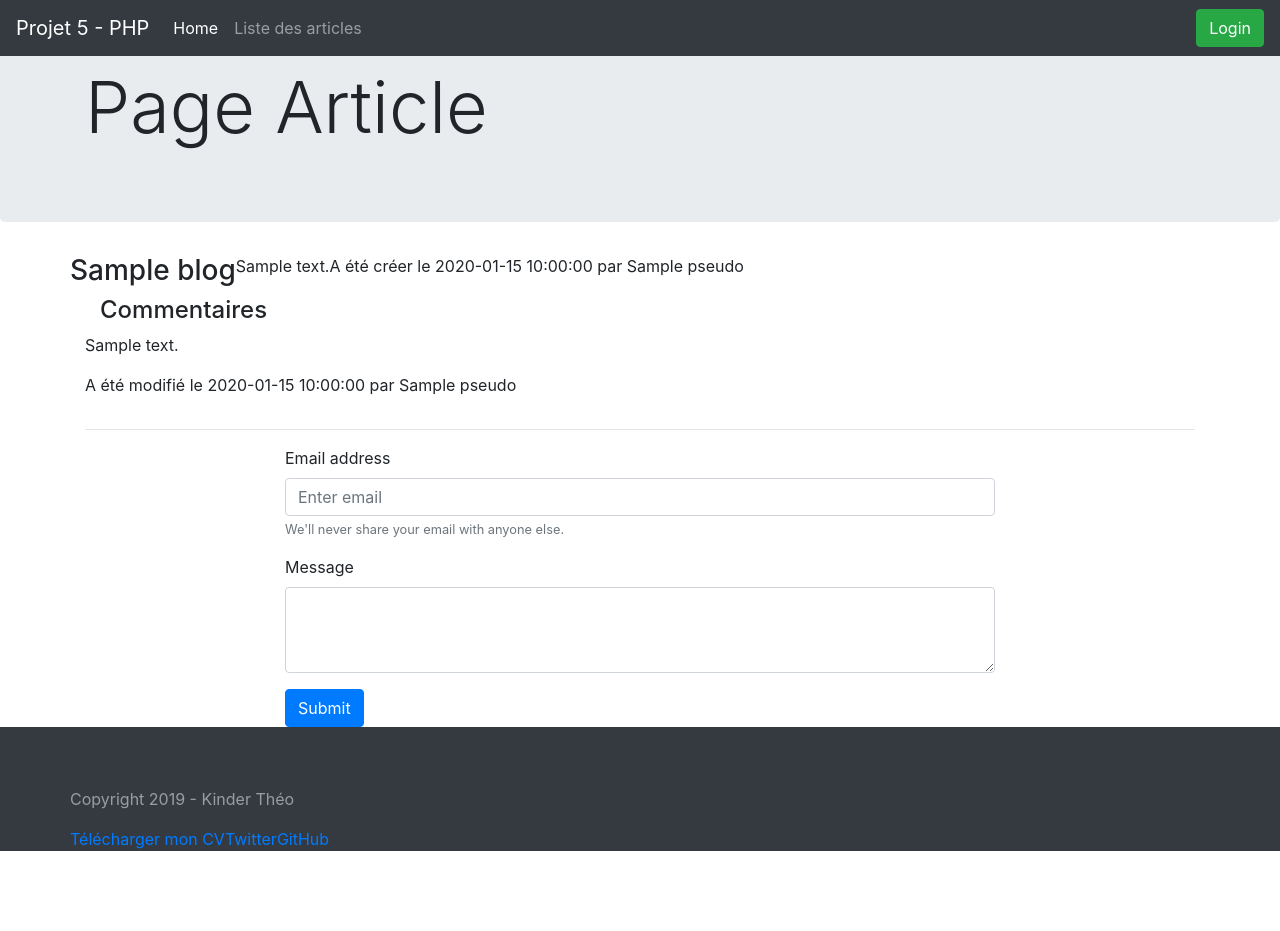
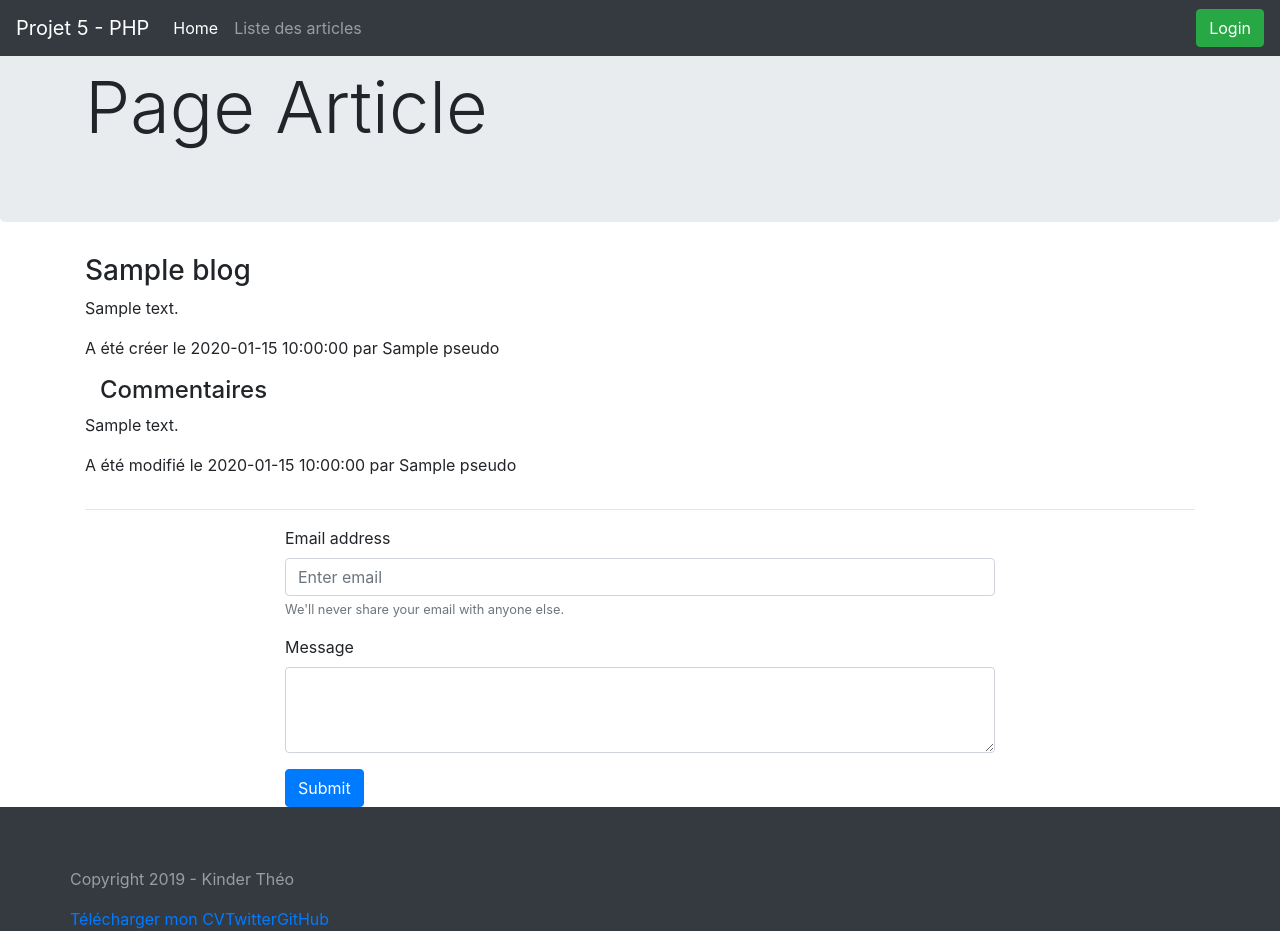
Before and after one commit to temimi94/Blog, a PHP site: template src/View/blog.twig in a window 1280 px wide. Before the commit the page ends 851 px from the top, so only its background shows below. Run offline with PHP 8.4, Linux system fonts and the light colour scheme; the template is opened without the code that fills it: most values are stand-ins (such as "Sample title", 1, 10 or a date in 2020); some libraries are stand-ins or nearby versions.

Commit message:
Update blog.twig

```diff
--- a/src/View/blog.twig
+++ b/src/View/blog.twig
@@ -3,19 +3,20 @@
 
 {% block content %}
 
-    <div class="row">
 
-      <h3> {{ blog.title }} </h3>
-        <p> {{ blog.content }}</p>
+    <div class="container">
+
+        <div class="row"><h3> {{ blog.title }} </h3>   </div>
+        <div class="row"><p> {{ blog.content }}</p></div>
+        <div class="row">
         {% if blog.date_update <= blog.date %}
         <p>A été créer le {{ blog.date }} par {{ blog.pseudo }}</p>
         {% else %}
         <p>A été modifier le {{ blog.date_update }} par {{ blog.pseudo }}</p>
         {% endif %}
-
+        </div>
 
     </div>
-
     <div class="container">
         <h4>Commentaires</h4>
         {% for comments in comment %}
```
